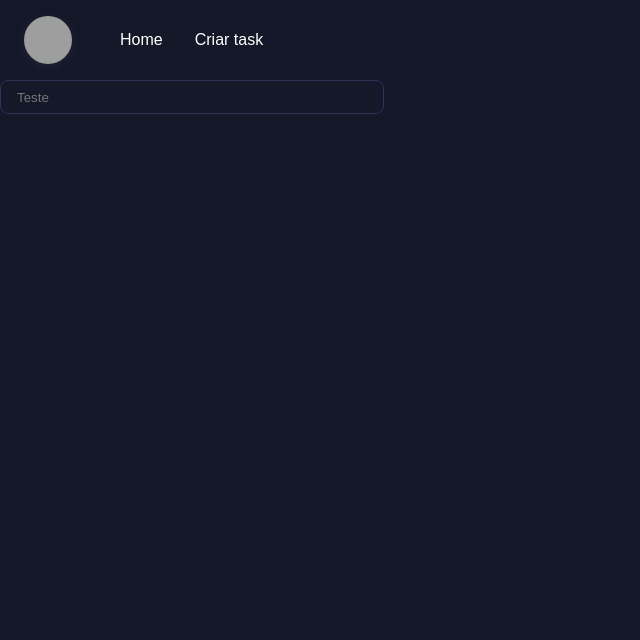
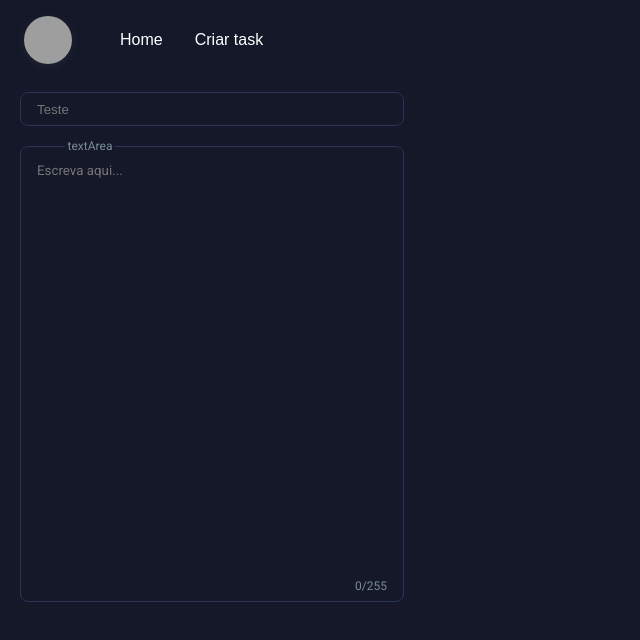
Before and after one commit to chuengue/https---github.com-chuengue-quick-task-frontend, a React (Vite) app: page / in a window 1280 px wide. Shown: the top 640 px of the page, without its empty margins (0-640 px from the left). Built offline with nearby package versions, Linux system fonts and the light colour scheme; no server answers; grey boxes are pictures that could not be loaded.

Commit message:
create new component textArea

```diff
--- a/index.html
+++ b/index.html
@@ -4,6 +4,7 @@
     <meta charset="UTF-8" />
     <meta name="viewport" content="width=device-width, initial-scale=1.0" />
     <title>Quick Task</title>
+    <link href='http://fonts.googleapis.com/css?family=Roboto:400,100,100italic,300,300italic,400italic,500,500italic,700,700italic,900italic,900' rel='stylesheet' type='text/css'>
   </head>
   <body>
     <div id="root"></div>
--- /dev/null
+++ b/src/components/TextArea/TextArea.tsx
@@ -0,0 +1,52 @@
+import { FC, useState } from 'react'
+import { Typo, Wrapper } from '..'
+import {
+  StyledTextArea,
+  StyledTypoWrapper,
+  TextAreaWrapper,
+} from './TextAreaStyled'
+import { TextAreaProps } from './TextAreaTypes'
+
+const TextArea: FC<TextAreaProps> = ({
+  disabled = false,
+  label,
+  onChange,
+  value,
+  maxLenght = 255,
+  ...rest
+}) => {
+  const [inputValue, setInputValue] = useState<string>(value || '')
+
+  const handleInputChange = (event: React.ChangeEvent<HTMLTextAreaElement>) => {
+    const value = event.target.value
+    setInputValue(value)
+    onChange(event)
+  }
+
+  return (
+    <>
+      <TextAreaWrapper>
+        <StyledTypoWrapper>
+          <Typo variant="subtitle" color="gray">
+            {label}
+          </Typo>
+        </StyledTypoWrapper>
+        <StyledTextArea
+          disabled={disabled}
+          maxLength={maxLenght}
+          value={inputValue}
+          onChange={(event) => handleInputChange(event)}
+          placeholder={'Escreva aqui...'}
+          {...rest}
+        />
+        <Wrapper flexDirection="row-reverse" mx={16} mb={8}>
+          <Typo variant="subtitle" color="gray">
+            {inputValue.length + '/' + maxLenght}
+          </Typo>
+        </Wrapper>
+      </TextAreaWrapper>
+    </>
+  )
+}
+
+export default TextArea
--- /dev/null
+++ b/src/components/TextArea/TextAreaStyled.ts
@@ -0,0 +1,46 @@
+import styled, { css } from 'styled-components'
+import { layout } from 'styled-system'
+import { Wrapper } from '..'
+import Theme from '../../theme/theme'
+import { TextAreaProps } from './TextAreaTypes'
+
+export const StyledTextArea = styled.textarea<Partial<TextAreaProps>>`
+  background-color: ${Theme.colors.primary};
+  font-family: 'roboto', Times, serif;
+  border: none;
+  color: white;
+  outline: none;
+  border-radius: 8px;
+  padding: 16px;
+  resize: none;
+
+  &:focus {
+    outline: none;
+  }
+
+  ${({ disabled }) =>
+    disabled &&
+    css`
+      background-color: ${Theme.colors.gray[300]};
+      &::placeholder {
+        color: ${Theme.colors.gray.default};
+      }
+    `}
+
+  ${layout}
+`
+export const TextAreaWrapper = styled(Wrapper)`
+  width: 100%;
+  border: 1px solid ${Theme.colors.blue.default};
+  flex-direction: column;
+  border-radius: 8px;
+`
+export const StyledTypoWrapper = styled(Wrapper)`
+  position: absolute;
+  background-color: ${Theme.colors.primary};
+  margin-top: -8px;
+  margin-left: 44px;
+  justify-content: center;
+  align-items: center;
+  width: 50px;
+`
--- /dev/null
+++ b/src/components/TextArea/TextAreaTypes.ts
@@ -0,0 +1,10 @@
+import { LayoutProps } from 'styled-system'
+import { InputProps } from '../Input/InputTypes'
+
+export interface TextAreaProps
+  extends LayoutProps,
+    Omit<InputProps, 'onChange'> {
+  rows?: number
+  maxLenght?: number
+  onChange: (e: React.ChangeEvent<HTMLTextAreaElement>) => void
+}
--- /dev/null
+++ b/src/components/TextArea/index.ts
@@ -0,0 +1,3 @@
+import TextArea from './TextArea'
+export { TextArea }
+export default TextArea
--- a/src/components/index.ts
+++ b/src/components/index.ts
@@ -3,5 +3,6 @@
 export * from './Card'
 export * from './Header'
 export * from './Input'
+export * from './TextArea'
 export * from './Typo'
 export * from './Wrapper'
--- a/src/pages/home/Home.tsx
+++ b/src/pages/home/Home.tsx
@@ -1,5 +1,5 @@
 import { useQuery } from 'react-query'
-import { Input, Wrapper } from '../../components'
+import { Input, TextArea, Wrapper } from '../../components'
 import ConfigApi from '../../hooks/ConfigApi'
 import { ResponseTaskInterface } from '../../types/task.types'
 
@@ -9,12 +9,20 @@
     return response.data
   })
   const handleChange = (e) => {
-    console.log(e.target.value)
+    const inputValue = e.target.value
+    console.log(inputValue.length)
   }
   return (
     <>
-      <Wrapper width="30%">
+      <Wrapper width="30%" m={20}>
         <Input label="Teste" onChange={(e) => handleChange(e)}></Input>
+      </Wrapper>
+      <Wrapper width="30%" m={20}>
+        <TextArea
+          height="400px"
+          label="textArea"
+          onChange={(e) => handleChange(e)}
+        ></TextArea>
       </Wrapper>
     </>
   )
```
